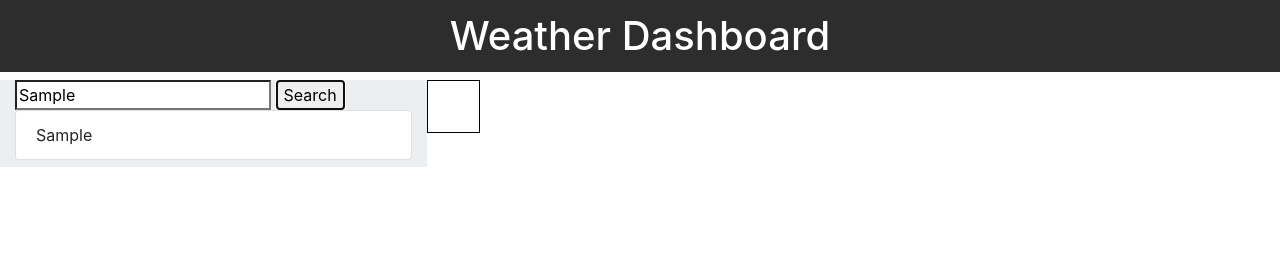
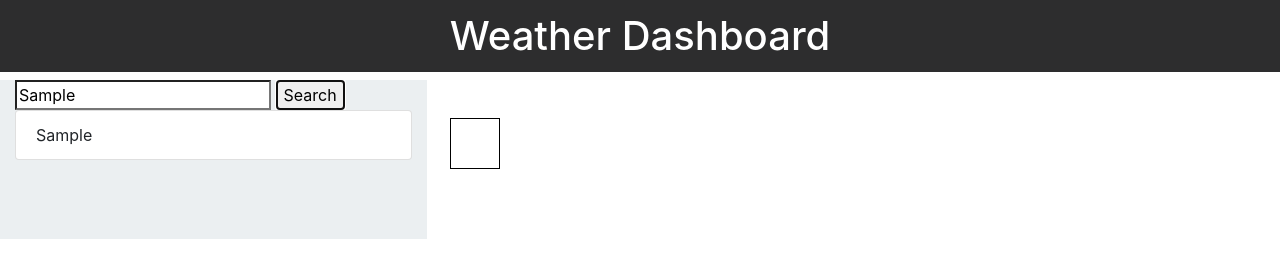
Before and after one commit to ameliadavis/Weather-App, a plain HTML site: page index.html in a window 1280 px wide. Both pictures are taken after typing "Sample" into the empty fields and a click on the button "Search". Drawn offline with nearby package versions, Linux system fonts and the light colour scheme; no server answers.

Commit message:
Resovled HTTPS issue

```diff
--- a/Style.css
+++ b/Style.css
@@ -12,6 +12,9 @@ h1 {
     background-color:white;
     border: 1px solid black;
 }
+.col-8{
+    padding: 3%;
+}
 .col-4{
     background-color: #ebeff1;
 }
--- a/script.js
+++ b/script.js
@@ -54,7 +54,7 @@ $("#search-button").on("click", function() {
 // + "&q="+ userSearch + "&units=imperial&appid=" + APIKey;
 
 // var queryURL = "http://api.openweathermap.org/data/2.5/forecast?q=" + userSearch + "&appid=7ba67ac190f85fdba2e2dc6b9d32e93c&units=imperial"
-var queryURL = "http://api.openweathermap.org/data/2.5/forecast?q=" + userSearch + "&appid=166a433c57516f51dfab1f7edaed8413&units=imperial"
+var queryURL = "https://api.openweathermap.org/data/2.5/forecast?q=" + userSearch + "&appid=166a433c57516f51dfab1f7edaed8413&units=imperial"
 
 $.ajax({
     url:queryURL ,
@@ -236,6 +236,11 @@ $.ajax({
     //remove the Hide class from the entire div.
     cityForecastEl.removeAttr("class", "hide");
 
+    // $(".list-group-item").on("click", function(){
+    //   var buttonName = $(this).text;
+    //   console.log("register the click" + buttonName);
+    // });
+
 });// closing the .then function
 });// closing the search button listener function
 
```
